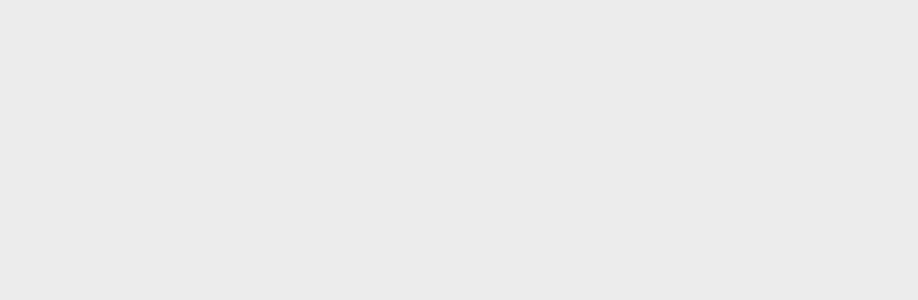
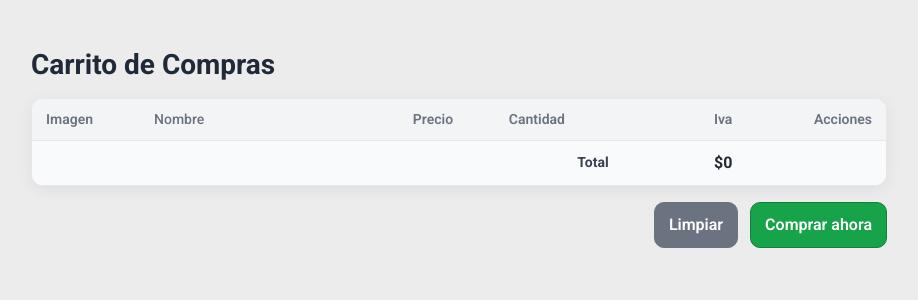
Before and after one commit to git-felipeUrtubia/Prueba-2-FullStack, a React (Vite) app: page /home/pago in a window 1280 px wide. Before the commit this address had no page. Shown: the top 300 px of the page, without its empty margins (181-1099 px from the left). Built offline with nearby package versions, Linux system fonts and the light colour scheme.

Commit message:
Trabajando en Seccion de pago

```diff
--- a/public/data/prod.json
+++ b/public/data/prod.json
@@ -4,7 +4,7 @@
         "id": 1,
         "titulo": "Call Of Duty",
         "desc": "Una reconocida saga de videojuegos de disparos en primera persona, que comenzó en la Segunda Guerra Mundial y evolucionó hacia conflictos modernos y ficticios.",
-        "precio": 89990,
+        "precio": 1000,
         "poster": "/callOfDuty.jpeg",
         "cat": "shooter"
     },
--- a/src/assets/styles/header.css
+++ b/src/assets/styles/header.css
@@ -118,10 +118,14 @@
 /* DISEÑO BOTON CATEGORIA */
 
 .btn.categorias {
-    width: 8.2rem;
+    width: 8.5rem;
     height: 2.3rem;
     position: relative;
     z-index: 2;
+    display: flex;
+    flex-direction: row;
+    align-items: center;
+    justify-content: space-between;
 }
 
 .btn.categorias:hover {
--- /dev/null
+++ b/src/assets/styles/pago/seccionCarrito.css
@@ -0,0 +1,176 @@
+
+
+
+/* cart.css */
+:root{
+  --bg:#f6f7f9;
+  --surface:#ffffff;
+  --muted:#e5e7eb;
+  --text:#1f2937;
+  --text-2:#6b7280;
+  --primary:#16a34a;   /* verde botón */
+  --danger:#ef4444;    /* rojo botón eliminar */
+  --ghost:#6b7280;     /* gris botón limpiar */
+  --radius:12px;
+  --shadow:0 4px 16px rgba(0,0,0,.06);
+}
+
+*{box-sizing:border-box}
+
+.cart{
+  max-width: 880px;
+  margin: 32px auto;
+  padding: 8px 12px 28px;
+  color: var(--text);
+  font-family: system-ui, -apple-system, "Segoe UI", Roboto, "Helvetica Neue", Arial, "Noto Sans", "Apple Color Emoji", "Segoe UI Emoji", "Segoe UI Symbol";
+}
+
+.cart__title{
+  font-size: 28px;
+  font-weight: 700;
+  margin: 8px 0 16px;
+}
+
+.cart__table{
+  background: var(--surface);
+  border-radius: var(--radius);
+  box-shadow: var(--shadow);
+  overflow: hidden;
+  border: 1px solid var(--muted);
+}
+
+.cart__row{
+  display:grid;
+  grid-template-columns: 96px 1.2fr 0.6fr 0.9fr 0.7fr 0.8fr;
+  align-items:center;
+  gap: 12px;
+  padding: 10px 14px;
+  border-top: 1px solid var(--muted);
+}
+
+.cart__row:first-child{ border-top: 0; }
+
+.cart__row--head{
+  background: #f3f4f6;
+  font-weight: 600;
+  color: var(--text-2);
+}
+
+.cart__row--foot{
+  background:#f9fafb;
+  font-weight:700;
+}
+
+.cell{ font-size: 14px; }
+.cell--img{ display:flex; align-items:center; }
+.cell--name{ font-weight:500; }
+.cell--price, .cell--subtotal, .cell--totalValue{ text-align:right; font-variant-numeric: tabular-nums; }
+.cell--qty{ display:flex; justify-content:center; }
+.cell--actions{ text-align:right; }
+
+.cell--totalLabel{ text-align:right; color:#374151; }
+.cell--totalValue{ font-size:16px; }
+
+.thumb{
+  width:72px; height:44px;
+  background: #e5e7eb;
+  border-radius: 8px;
+  border:1px solid #d1d5db;
+}
+
+/* Cantidad */
+.qty{
+  width: 6.5rem;
+  height: auto;
+  display:inline-flex;
+  align-items:center;
+  border:1px solid var(--muted);
+  border-radius:10px;
+  overflow:hidden;
+  box-shadow: inset 0 1px 0 rgba(0,0,0,.02);
+}
+
+.qty__btn{
+  border:0;
+  outline:0;
+  padding:6px 10px;
+  background:#f3f4f6;
+  cursor:pointer;
+  font-size:16px;
+  line-height:1;
+  width: 100%;
+  height: 100%;
+  transition: .3s ease;
+}
+
+.qty__btn:hover {
+  background:#dbdbdd;
+}
+
+.qty__span{
+  width:8rem;
+  padding:6px 8px;
+  border:0;
+  text-align:center;
+  background:#fff;
+  font-variant-numeric: tabular-nums;
+  text-align: center;
+}
+
+/* Botones */
+.btn{
+  display:inline-block;
+  padding:10px 14px;
+  border-radius:10px;
+  font-weight:600;
+  border:1px solid transparent;
+  cursor:pointer; /* sin lógica */
+}
+
+.btn--danger{
+  background: var(--danger);
+  color:#fff;
+  border-color: #dc2626;
+}
+
+.btn--ghost{
+  background:#6b7280;
+  color:#fff;
+  border-color:#6b7280;
+}
+
+.btn--primary{
+  background: var(--primary);
+  color:#fff;
+  border-color:#15803d;
+}
+
+.cart__actions{
+  display:flex;
+  gap:12px;
+  justify-content:flex-end;
+  margin-top:16px;
+}
+
+/* Responsive */
+@media (max-width: 760px){
+  .cart__row{
+    grid-template-columns: 72px 1fr 0.7fr 1fr;
+    grid-template-areas:
+      "img name name actions"
+      "img price qty subtotal";
+  }
+  .cell--img{ grid-area: img; }
+  .cell--name{ grid-area: name; }
+  .cell--price{ grid-area: price; text-align:left; color:var(--text-2); }
+  .cell--qty{ grid-area: qty; justify-content:flex-start; }
+  .cell--subtotal{ grid-area: subtotal; text-align:left; }
+  .cell--actions{ grid-area: actions; text-align:right; }
+  .cart__row--head{ display:none; }
+  .cart__row--foot{
+    grid-template-columns: 1fr auto;
+    grid-template-areas: "label value";
+  }
+  .cell--totalLabel{ grid-area: label; text-align:left; font-weight:700; }
+  .cell--totalValue{ grid-area: value; text-align:right; }
+}
--- a/src/components/body/gridCategoria.jsx
+++ b/src/components/body/gridCategoria.jsx
@@ -3,6 +3,7 @@ import '../../assets/styles/gridCategorias.css'
 import { useEffect, useState } from 'react'
 import data from '../../../public/data/prod.json'
 
+export let prodSelect = []
 
 export const GridCategoria = () => {
     const [prod, setProd] = useState([])
@@ -10,6 +11,12 @@ export const GridCategoria = () => {
     useEffect(() => {
         setProd(data);
     },[])
+
+    const handleClick = (e) => {
+        let id = e.currentTarget.dataset.id;
+        prodSelect.push(id)
+        console.log(prodSelect)
+    }
 
     return (
         <div className='content-categorias'>
@@ -22,7 +29,11 @@ export const GridCategoria = () => {
                             <h5 className='card-title'>{p.titulo}</h5>
                             <p className='card-text'>{p.desc}</p>
                             <span>${p.precio}</span>
-                            <a href="#" className='btn btn-primary add-carro'>Añadir</a>
+                            <button
+                                className='btn btn-primary add-carro'
+                                data-id={p.id}
+                                onClick={ handleClick }
+                            >Añadir</button>
                         </div>
                     </div>
                 ))}
--- a/src/components/header/header.jsx
+++ b/src/components/header/header.jsx
@@ -33,6 +33,10 @@ export const Header = () => {
 
     const NavHome = () => {
         nav("/home");
+    }
+
+    const NavPago = () => {
+        nav("/home/pago")
     }
 
     const NavLogin = () => {
@@ -121,10 +125,12 @@ export const Header = () => {
                 <button className='btn ofertas' style={{color: "gray"}}>Ofertas</button>
                 <button className='btn blog' style={{color: "gray"}}>Blog</button>
                 <button className='btn contacto' style={{color: "gray"}}>Contacto</button>
-                <button className='btn carrito' style={{color: "gray"}}>
+
+
+                <button className='btn carrito' onClick={NavPago} style={{color: "gray"}}>
                     <span><ShoppingCart style={{color: "white"}}/></span>
                     <span>Carrito</span>
-                    <span>$5.00</span>
+                    <span>$5.000</span>
                 </button>
             </div>
 
--- /dev/null
+++ b/src/components/pages/pago/seccionCarrito.jsx
@@ -0,0 +1,98 @@
+import { prodSelect } from '../../body/gridCategoria';
+import prodJson from '../../../../public/data/prod.json';
+import '../../../assets/styles/pago/seccionCarrito.css'
+import { useEffect, useRef, useState } from 'react';
+
+// CartTemplate.jsx
+export const SeccionCarrito = () => {
+
+    const [prod, setProd] = useState([]);
+
+    let productos = []
+    for(let i of prodSelect) {
+        productos.push(parseInt(i))
+    }
+
+    useEffect(() => {
+        setProd(prodJson)
+    },[])
+
+    let prodFilter = prod.filter((p) => productos.includes(p.id))
+
+    // console.log("productos recibidos: ", productos)
+    // console.log("lista filtrada: ", prodFilter)
+
+    const calcularIva = (precio) => {
+        return precio = precio * 0.19
+    }
+
+    const calcularTotal = () => {
+        let total = 0
+        prodFilter.forEach((p) => {
+            console.log(p.precio)
+            total = total + p.precio
+        })
+        return total;
+    }
+
+
+
+
+
+  return (
+    <div className="cart">
+
+        <h1 className="cart__title">Carrito de Compras</h1>
+
+        <div className="cart__table">
+            <div className="cart__row cart__row--head">
+            <div className="cell cell--img">Imagen</div>
+            <div className="cell cell--name">Nombre</div>
+            <div className="cell cell--price">Precio</div>
+            <div className="cell cell--qty">Cantidad</div>
+            <div className="cell cell--subtotal">Iva</div>
+            <div className="cell cell--actions">Acciones</div>
+        </div>
+
+
+
+        {prodFilter.map((p) => (
+            <div id='container' className="cart__row" key={p.id}>
+                <div className="cell cell--img">
+                    <img className="thumb" aria-hidden src={p.poster}/>
+                </div>
+                <div className="cell cell--name">{p.titulo}</div>
+                <div className="cell cell--price">${p.precio}</div>
+                <div className="cell cell--qty">
+                    <div className="qty producto">
+                        <button className="qty__btn" aria-label="Disminuir" >-</button>
+                        <span className="qty__span"> 1 </span>
+                        <button className="qty__btn" aria-label="Aumentar" >+</button>
+                    </div>
+                </div>
+                <div className="cell cell--subtotal">${calcularIva(p.precio)}</div>
+                <div className="cell cell--actions">
+                    <button className="btn btn--danger">Eliminar</button>
+                </div>
+            </div>
+        ))}
+
+
+
+
+        <div className="cart__row cart__row--foot">
+            <div className="cell cell--totalLabel" aria-hidden />
+            <div className="cell cell--totalLabel" aria-hidden />
+            <div className="cell cell--totalLabel" aria-hidden />
+            <div className="cell cell--totalLabel">Total</div>
+            <div className="cell cell--totalValue">${calcularTotal()}</div>
+            <div className="cell" aria-hidden /></div>
+        </div>
+
+        <div className="cart__actions">
+            <button className="btn btn--ghost">Limpiar</button>
+            <button className="btn btn--primary">Comprar ahora</button>
+        </div>
+    </div>
+  );
+}
--- a/src/main.jsx
+++ b/src/main.jsx
@@ -7,6 +7,7 @@ import App from './App.jsx'
 import { Sign } from './components/pages/login/sign.jsx';
 import { CreateSign } from './components/pages/login/createSign.jsx';
 import { SeccionCategoria } from './components/pages/categoria/seccionCategoria.jsx';
+import { SeccionCarrito } from './components/pages/pago/seccionCarrito.jsx';
 
 createRoot(document.getElementById('root')).render(
   <StrictMode>
@@ -14,6 +15,7 @@ createRoot(document.getElementById('root')).render(
       <Routes>
         <Route path="/home" element={<App />} />
         <Route path="/categoria/:id" element={<SeccionCategoria />} />
+        <Route path="/home/pago" element={<SeccionCarrito />} />
         <Route path="/home/login" element={<Sign />} />
         <Route path="/home/login/registro" element={<CreateSign />} />
       </Routes>
```
